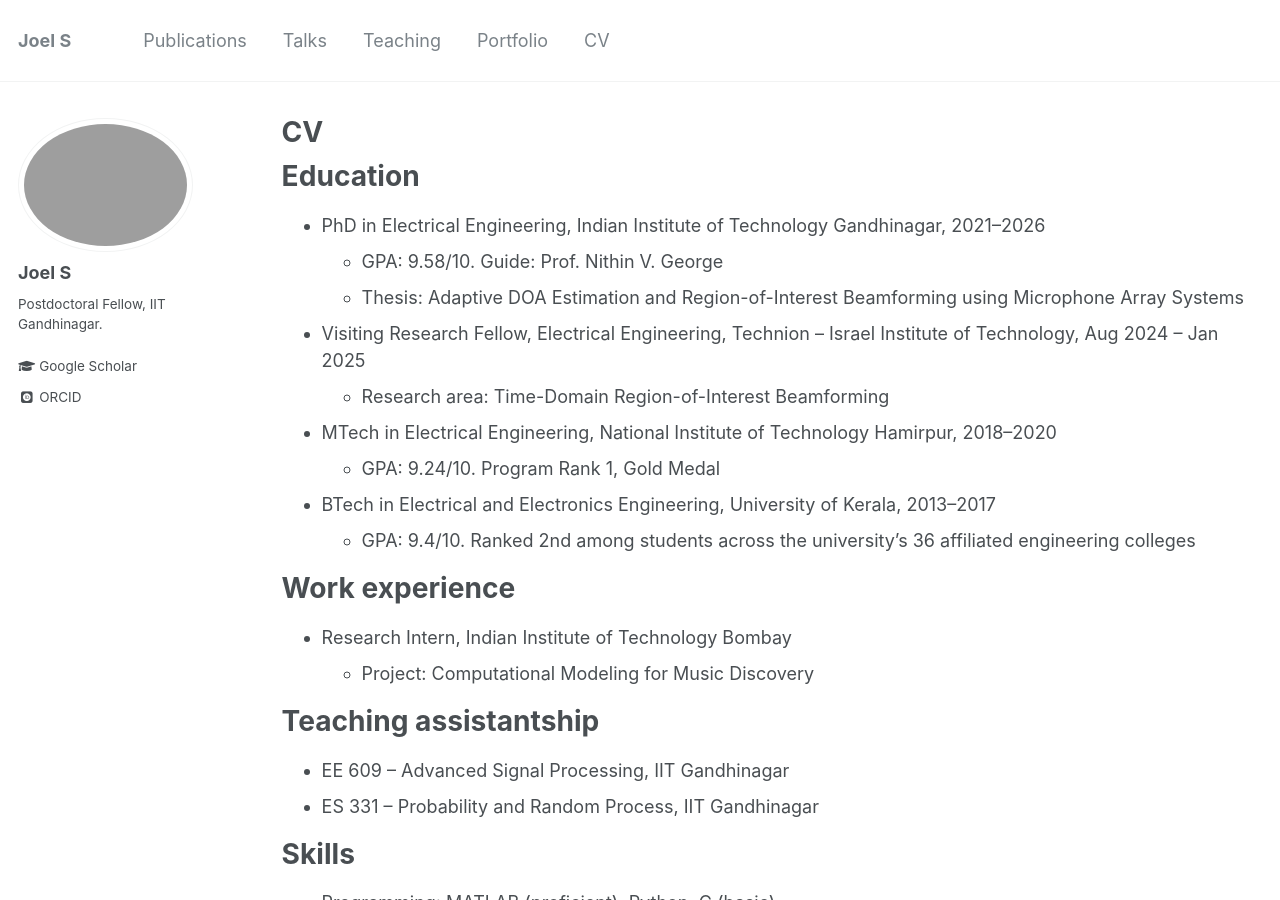
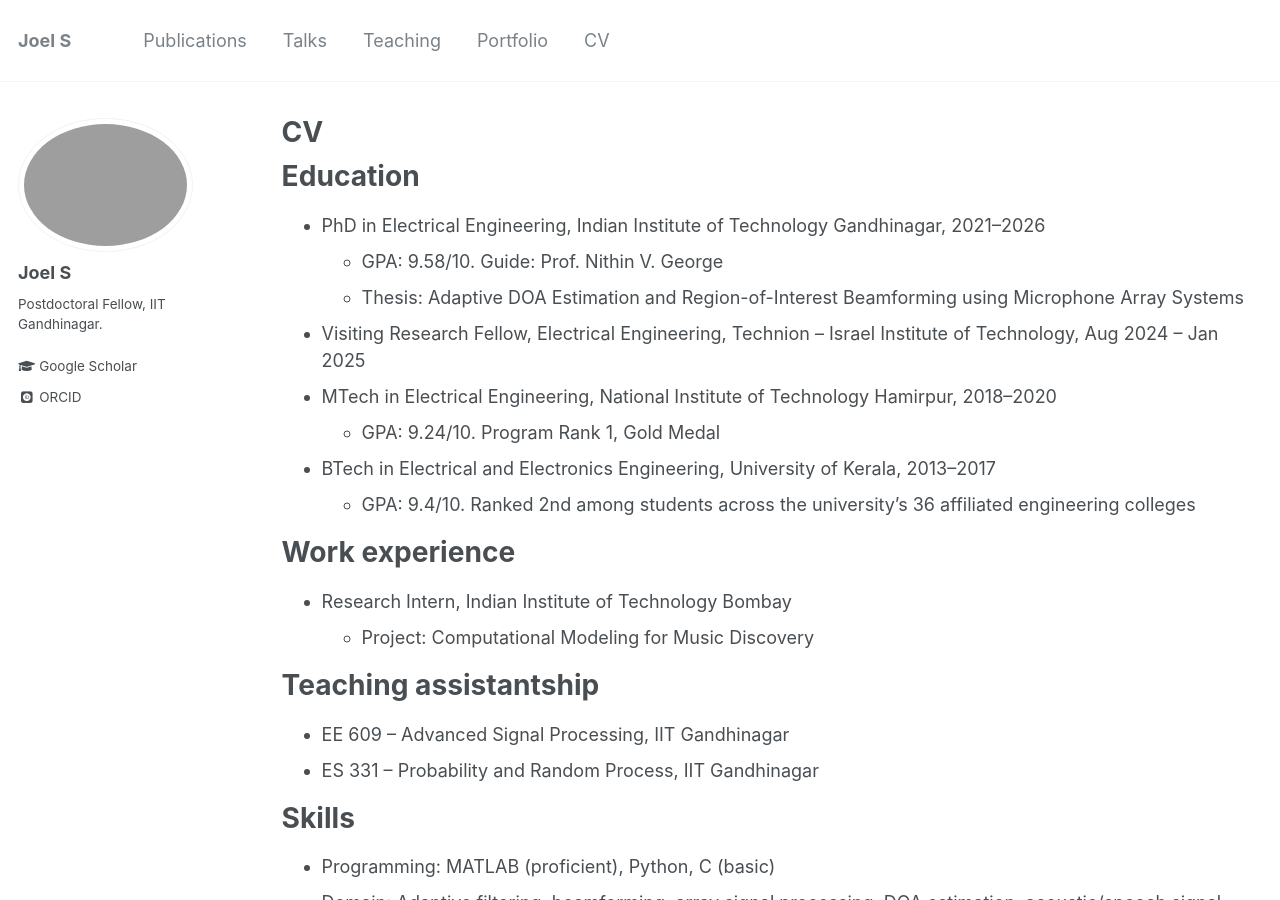
Before and after one commit to Joels1994/Joels1994.github.io, a Jekyll site: the page built from _pages/cv.md, in a window 1280 px wide and 900 px high. Built offline with Jekyll 4.4.1, drawn with Linux system fonts in a browser that asks for light colours; some web fonts are replaced.

Commit message:
Remove research area sub-line from Technion education entry

```diff
--- a/_pages/cv.md
+++ b/_pages/cv.md
@@ -15,7 +15,6 @@ Education
   * GPA: 9.58/10. Guide: Prof. Nithin V. George
   * Thesis: Adaptive DOA Estimation and Region-of-Interest Beamforming using Microphone Array Systems
 * Visiting Research Fellow, Electrical Engineering, Technion – Israel Institute of Technology, Aug 2024 – Jan 2025
-  * Research area: Time-Domain Region-of-Interest Beamforming
 * MTech in Electrical Engineering, National Institute of Technology Hamirpur, 2018–2020
   * GPA: 9.24/10. Program Rank 1, Gold Medal
 * BTech in Electrical and Electronics Engineering, University of Kerala, 2013–2017
```
